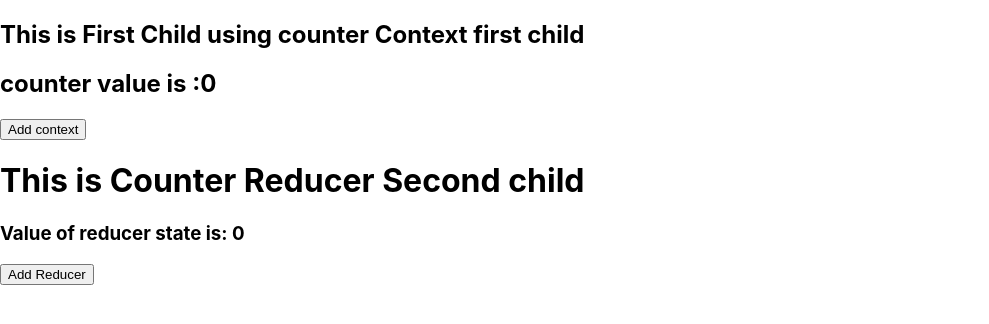
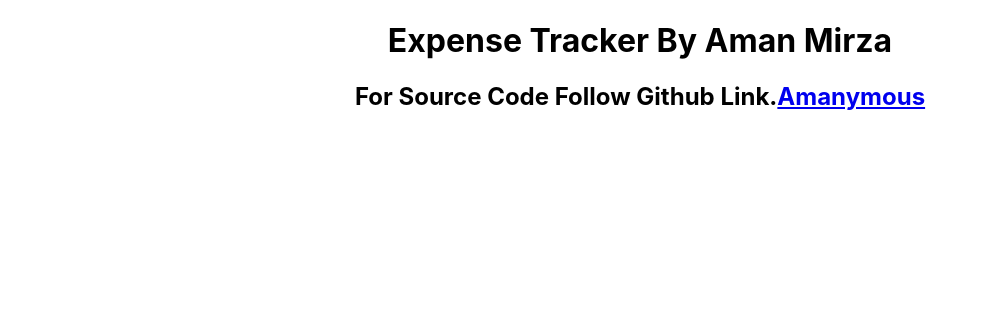
Before and after one commit to Amanymous/bootcamp-Expense-tracker, a React (Create React App) app: page / in a window 1280 px wide. Shown: the top 324 px of the page, without its empty margins (0-989 px from the left). Built offline with nearby package versions, Linux system fonts and the light colour scheme.

Commit message:
Expense tracker

```diff
--- a/src/App.js
+++ b/src/App.js
@@ -1,17 +1,12 @@
-import React, { useState } from 'react';
-import { Parent } from './Parent';
+import React from 'react';
+import { Child } from './Child';
 import './App.css';
-import { counterContext } from './counterContext';
 
 function App() {
-  // let [count, setCount] = useState(30);
-  let countState = useState(0);
   return (
-    <counterContext.Provider value={countState}>
-      <div>
-        <Parent name1="first child" name2="Second child" />
-      </div>
-    </counterContext.Provider>
+    <div className="App">
+      <Child />
+    </div>
   );
 }
 
--- a/src/Child.js
+++ b/src/Child.js
@@ -1,20 +1,20 @@
-import React, { useContext } from 'react';
-import { counterContext } from './counterContext';
+import React from 'react';
 
-export const Child = (props) => {
-  let counterValue = useContext(counterContext);
-  console.log(counterValue);
+import './App.css';
+
+export function Child() {
   return (
-    <div>
-      <h2>This is First Child using counter Context {props.name}</h2>
-      <h2>counter value is :{counterValue[0]}</h2>
-      <button
-        onClick={() => {
-          counterValue[1](++counterValue[0]);
-        }}
-      >
-        Add context
-      </button>
+    <div className="child">
+      <h1>Expense Tracker By Aman Mirza</h1>
+      <h2>
+        For Source Code Follow Github Link.
+        <a
+          href="https://github.com/Amanymous/bootcamp-Expense-tracker"
+          class="active"
+        >
+          Amanymous
+        </a>
+      </h2>
     </div>
   );
-};
+}
--- a/src/Childs.js
+++ /dev/null
@@ -1,14 +0,0 @@
-import React, { useReducer } from 'react';
-import { CounterReducer } from './counterReducer';
-
-export const Childs = (props) => {
-  let [state, dispatch] = useReducer(CounterReducer, 0);
-  console.log(state);
-  return (
-    <div>
-      <h1>This is Counter Reducer {props.name}</h1>
-      <h3>Value of reducer state is: {state}</h3>
-      <button onClick={() => dispatch('INCREAMENT')}>Add Reducer</button>
-    </div>
-  );
-};
--- a/src/counterContext.js
+++ /dev/null
@@ -1,3 +0,0 @@
-import React, { createContext } from 'react';
-
-export const counterContext = createContext(0);
--- a/src/counterReducer.js
+++ /dev/null
@@ -1,6 +0,0 @@
-export const CounterReducer = (state, action) => {
-  switch (action) {
-    case 'INCREAMENT':
-      return state + 1;
-  }
-};
```
